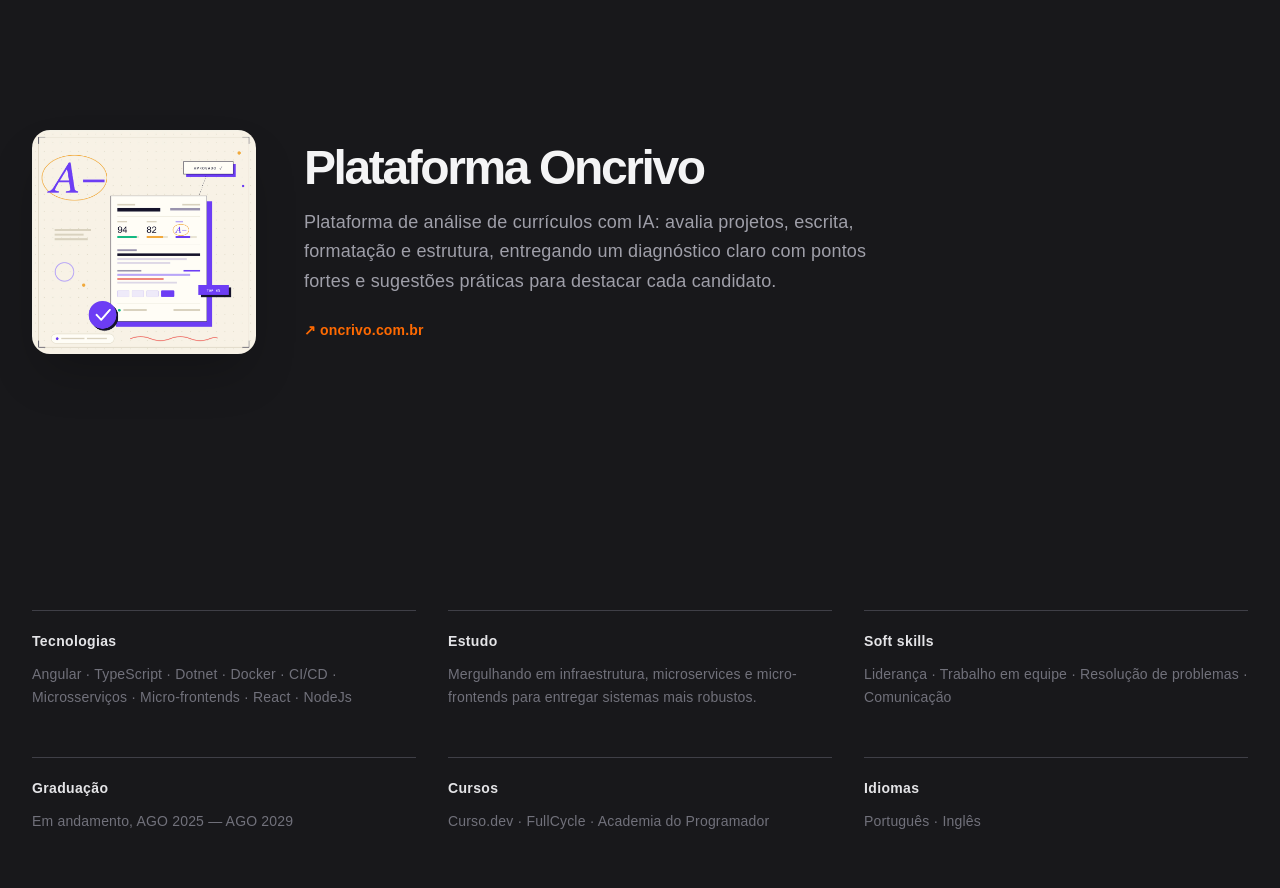
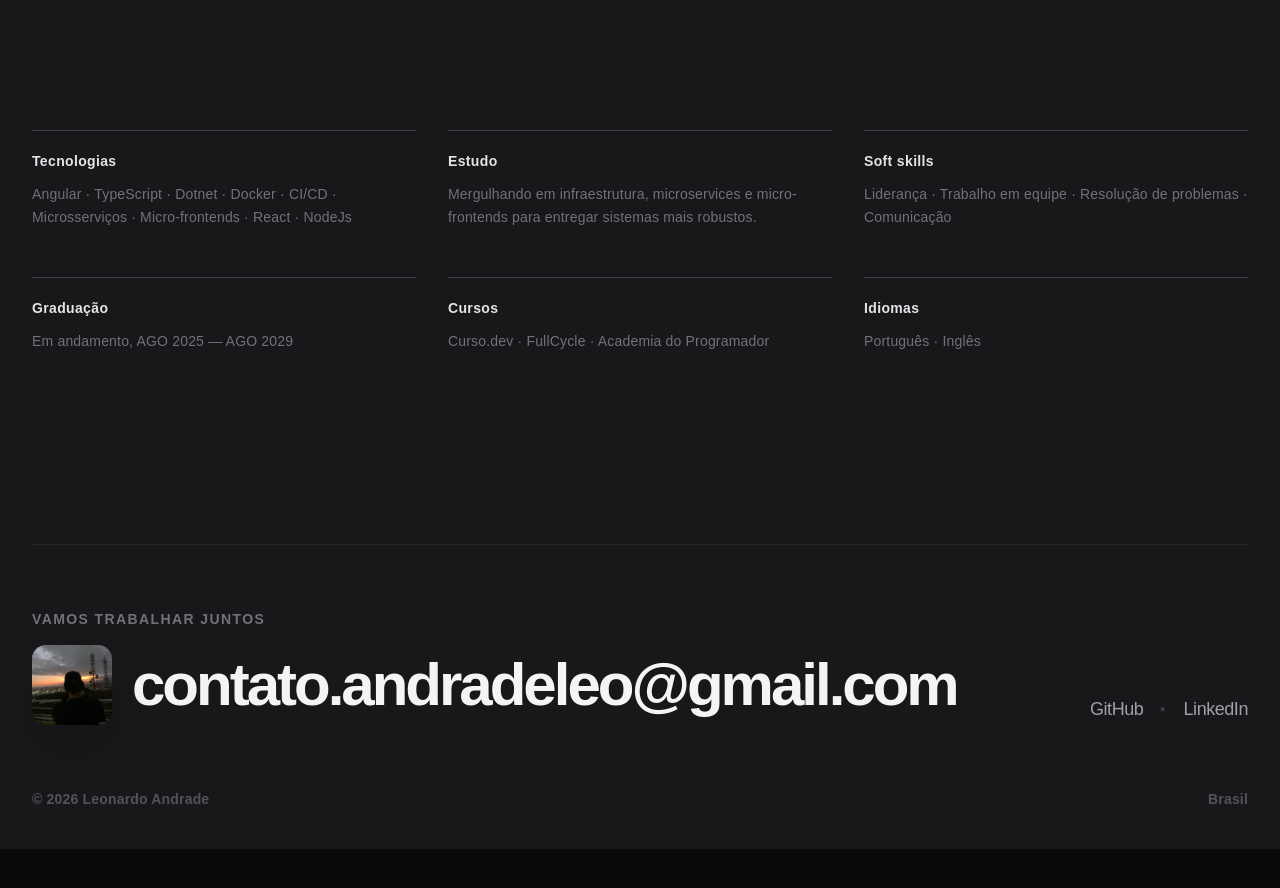
Before and after one commit to andradeleo/portfolio, a React (Vite) app: page / in a window 1280 px wide. Shown: the part 2240-3128 px from the top of the page. After the commit the page ends 3089 px from the top, so only its background shows below. Built offline with nearby package versions, Linux system fonts and the light colour scheme.

Commit message:
refactor: remove featured project section

```diff
--- a/src/App.tsx
+++ b/src/App.tsx
@@ -1,7 +1,6 @@
 import { Hero } from "./components/Hero";
 import { Timeline } from "./components/Timeline";
 import { Leadership } from "./components/Leadership";
-import { FeaturedProject } from "./components/FeaturedProject";
 import { Blocks } from "./components/Blocks";
 import { Footer } from "./components/Footer";
 
@@ -12,7 +11,6 @@ export default function App() {
         <Hero />
         <Timeline />
         <Leadership />
-        <FeaturedProject />
         <Blocks />
         <Footer />
       </div>
--- a/src/components/FeaturedProject.tsx
+++ /dev/null
@@ -1,39 +0,0 @@
-const project = {
-  title: "Plataforma Oncrivo",
-  href: "https://www.oncrivo.com.br/",
-  linkLabel: "oncrivo.com.br",
-  image: "/oncrivo.jpg",
-  description:
-    "Plataforma de análise de currículos com IA: avalia projetos, escrita, formatação e estrutura, entregando um diagnóstico claro com pontos fortes e sugestões práticas para destacar cada candidato.",
-};
-
-export function FeaturedProject() {
-  return (
-    <section className="my-32 text-left">
-      <div className="flex flex-col items-start gap-10 sm:flex-row sm:items-center sm:gap-12">
-        <img
-          src={project.image}
-          alt={project.title}
-          className="aspect-square w-44 shrink-0 rounded-2xl object-cover shadow-2xl sm:w-56"
-        />
-
-        <div className="flex flex-col">
-          <h2 className="text-4xl font-bold tracking-tighter text-zinc-100 sm:text-5xl">
-            {project.title}
-          </h2>
-          <p className="mt-4 max-w-xl text-lg leading-relaxed font-medium text-zinc-400">
-            {project.description}
-          </p>
-          <a
-            href={project.href}
-            target="_blank"
-            rel="noopener noreferrer"
-            className="mt-6 inline-flex w-fit items-center gap-2 text-sm font-semibold text-orange-500 underline-offset-4 transition-colors hover:text-orange-400 hover:underline"
-          >
-            ↗ {project.linkLabel}
-          </a>
-        </div>
-      </div>
-    </section>
-  );
-}
```
